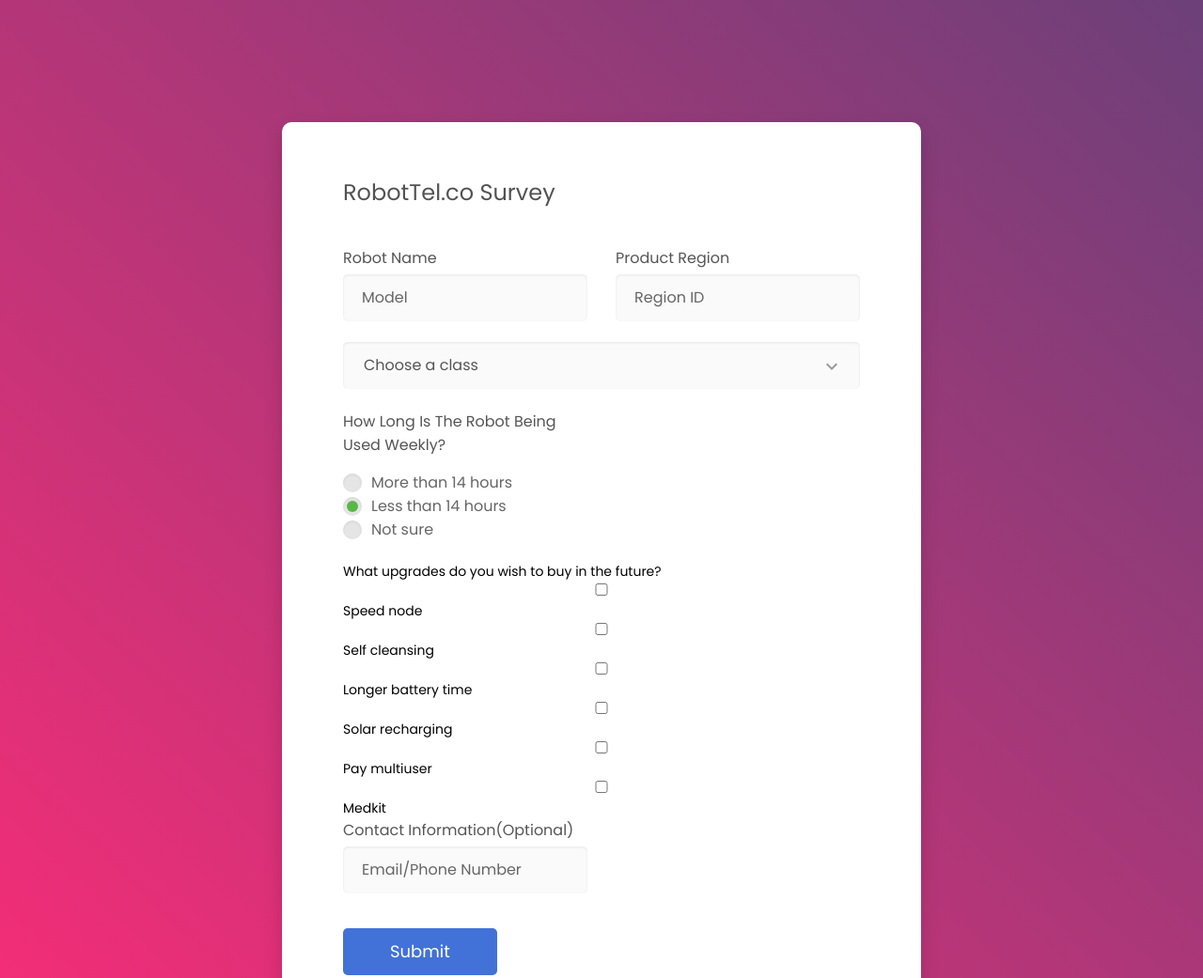
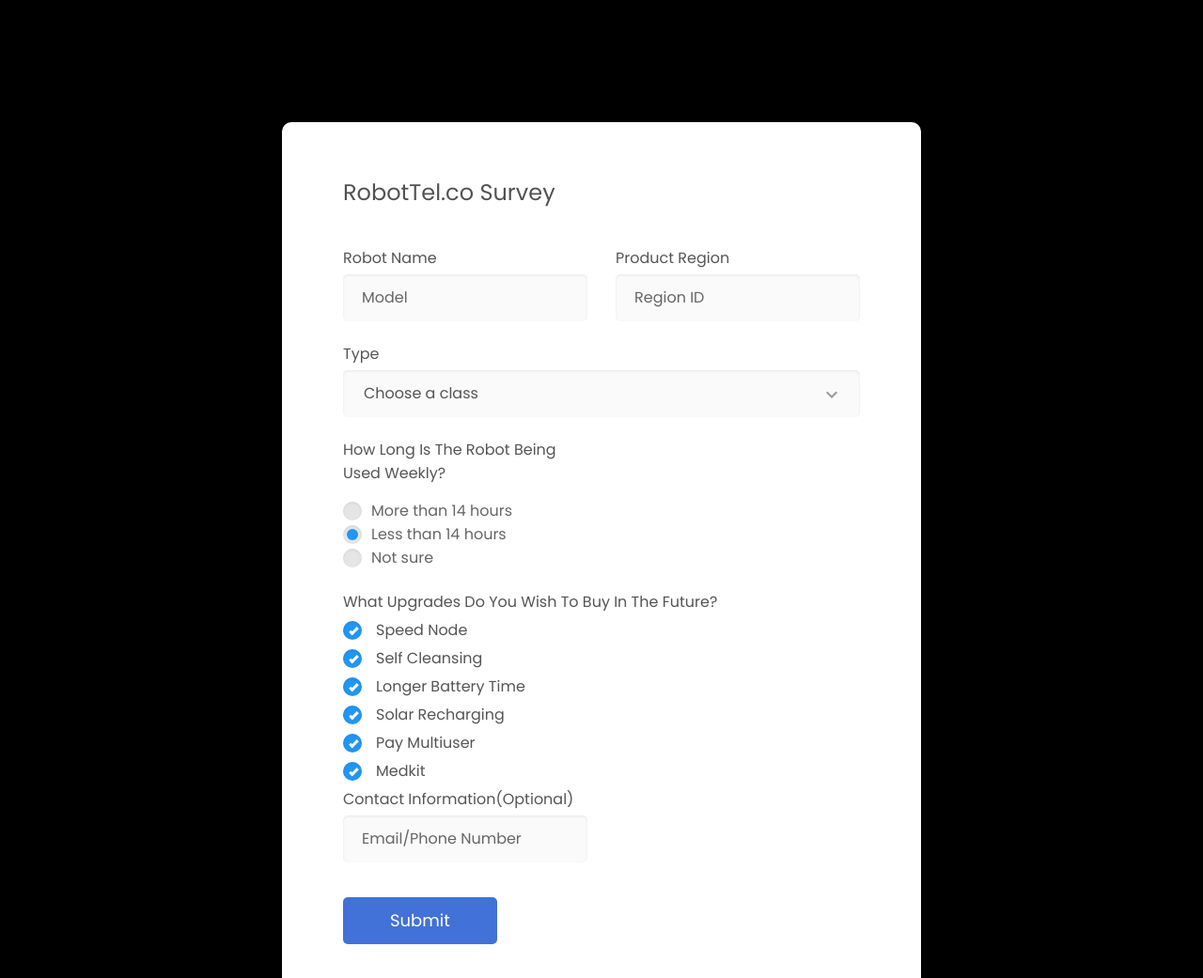
Before and after one commit to EvilRobot01/Survey-form, a plain HTML site: page index.html in a window 1280 px wide. Shown: the top 1041 px of the page at 94% size. Drawn offline with Linux system fonts and the light colour scheme.

Commit message:
styling fixed

```diff
--- a/css/main.css
+++ b/css/main.css
@@ -1,3 +1,85 @@
+.container {
+    display: block;
+    position: relative;
+    padding-left: 35px;
+    margin-bottom: 12px;
+    cursor: pointer;
+    font-size: 22px;
+    -webkit-user-select: none;
+    -moz-user-select: none;
+    -ms-user-select: none;
+    user-select: none;
+}
+
+
+/* Hide the browser's default checkbox */
+
+.container input {
+    position: absolute;
+    opacity: 0;
+    cursor: pointer;
+    height: 0;
+    width: 0;
+}
+
+
+/* Create a custom checkbox */
+
+.checkmark {
+    position: absolute;
+    top: 0;
+    left: 0;
+    height: 25px;
+    width: 25px;
+    background-color: #eee;
+}
+
+
+/* On mouse-over, add a grey background color */
+
+.container:hover input~.checkmark {
+    background-color: #ccc;
+}
+
+
+/* When the checkbox is checked, add a blue background */
+
+.container input:checked~.checkmark {
+    background-color: #2196F3;
+}
+
+
+/* Create the checkmark/indicator (hidden when not checked) */
+
+.checkmark:after {
+    content: "";
+    position: absolute;
+    display: none;
+}
+
+
+/* Show the checkmark when checked */
+
+.container input:checked~.checkmark:after {
+    display: block;
+}
+
+
+/* Style the checkmark/indicator */
+
+.container .checkmark:after {
+    left: 9px;
+    top: 5px;
+    width: 5px;
+    height: 10px;
+    border: solid white;
+    border-width: 0 3px 3px 0;
+    -webkit-transform: rotate(45deg);
+    -ms-transform: rotate(45deg);
+    transform: rotate(45deg);
+}
+
+
 /* ==========================================================================
    #FONT
    ========================================================================== */
@@ -159,6 +241,7 @@ body {
     font-family: "Poppins", "Arial", "Helvetica Neue", sans-serif;
     font-weight: 400;
     font-size: 14px;
+    background-color: black;
 }
 
 h1,
@@ -198,30 +281,6 @@ h6 {
 /* ==========================================================================
    #BACKGROUND
    ========================================================================== */
-
-.bg-blue {
-    background: #2c6ed5;
-}
-
-.bg-red {
-    background: #fa4251;
-}
-
-.bg-gra-01 {
-    background: -webkit-gradient(linear, left bottom, left top, from(#fbc2eb), to(#a18cd1));
-    background: -webkit-linear-gradient(bottom, #fbc2eb 0%, #a18cd1 100%);
-    background: -moz-linear-gradient(bottom, #fbc2eb 0%, #a18cd1 100%);
-    background: -o-linear-gradient(bottom, #fbc2eb 0%, #a18cd1 100%);
-    background: linear-gradient(to top, #fbc2eb 0%, #a18cd1 100%);
-}
-
-.bg-gra-02 {
-    background: -webkit-gradient(linear, left bottom, right top, from(#fc2c77), to(#6c4079));
-    background: -webkit-linear-gradient(bottom left, #fc2c77 0%, #6c4079 100%);
-    background: -moz-linear-gradient(bottom left, #fc2c77 0%, #6c4079 100%);
-    background: -o-linear-gradient(bottom left, #fc2c77 0%, #6c4079 100%);
-    background: linear-gradient(to top right, #fc2c77 0%, #6c4079 100%);
-}
 
 
 /* ==========================================================================
@@ -502,7 +561,7 @@ input {
     -webkit-border-radius: 50%;
     -moz-border-radius: 50%;
     border-radius: 50%;
-    background: #57b846;
+    background: #2196F3;
 }
 
 .checkmark {
--- a/index.html
+++ b/index.html
@@ -5,9 +5,6 @@
     <!-- Required meta tags-->
     <meta charset="UTF-8">
     <meta name="viewport" content="width=device-width, initial-scale=1, shrink-to-fit=no">
-    <meta name="description" content="Colorlib Templates">
-    <meta name="author" content="Colorlib">
-    <meta name="keywords" content="Colorlib Templates">
 
     <!-- Title Page-->
     <title>RobotTel.co</title>
@@ -50,6 +47,7 @@
 
                         <div class="input-group">
                             <div class="rs-select2 js-select-simple select--no-search">
+                                <label class="label">Type</label>
                                 <select name="robot_class">
                                     <option disabled="disabled" selected="selected">Choose a class</option>
                                     <option  value="gardener">Gardener</option>
@@ -84,18 +82,36 @@
                                 </div>
                             </div>
                         </div>
-
                         <div>
                             <div class="labels">
-                                <label for="useTime"> What upgrades do you wish to buy in the future?</label>
+                                <label for="useTime" class="label"> What upgrades do you wish to buy in the future?</label>
                             </div>
                             <ul id="futureUpgrades" style="list-style: none;">
-                                <li class="checkbox"><label><input name="prefer" value="1" type="checkbox" class="futureUpgrades">Speed node</label></li>
-                                <li class="checkbox"><input name="prefer" value="2" type="checkbox" class="futureUpgrades">Self cleansing</li>
-                                <li class="checkbox"><label><input name="prefer" value="3" type="checkbox" class="futureUpgrades">Longer battery time</label></li>
-                                <li class="checkbox"><label><input name="prefer" value="4" type="checkbox" class="futureUpgrades">Solar recharging</label></li>
-                                <li class="checkbox"><label><input name="prefer" value="5" type="checkbox" class="futureUpgrades">Pay multiuser</label></li>
-                                <li class="checkbox"><label><input name="prefer" value="6" type="checkbox" class="futureUpgrades">Medkit</label></li>
+                                <li class="checkbox"><label class="container label">Speed node
+                                    <input type="checkbox" checked="checked">
+                                    <span class="checkmark"></span>
+                                </label></li>
+                                <li class="checkbox"><label class="container label">Self cleansing
+                                    <input type="checkbox" checked="checked">
+                                    <span class="checkmark"></span>
+                                </label></li>
+                                <li class="checkbox"><label class="container label">Longer battery time
+                                    <input type="checkbox" checked="checked">
+                                    <span class="checkmark"></span>
+                                </label></li>
+                                <li class="checkbox"><label class="container label">Solar recharging
+                                    <input type="checkbox" checked="checked">
+                                    <span class="checkmark"></span>
+                                </label></li>
+                                <li class="checkbox"><label class="container label">Pay multiuser
+                                    <input type="checkbox" checked="checked">
+                                    <span class="checkmark"></span>
+                                </label></li>
+                                <li class="checkbox"><label class="container label">Medkit
+                                    <input type="checkbox" checked="checked">
+                                    <span class="checkmark"></span>
+                                </label></li>
+
                             </ul>
                         </div>
 
```
